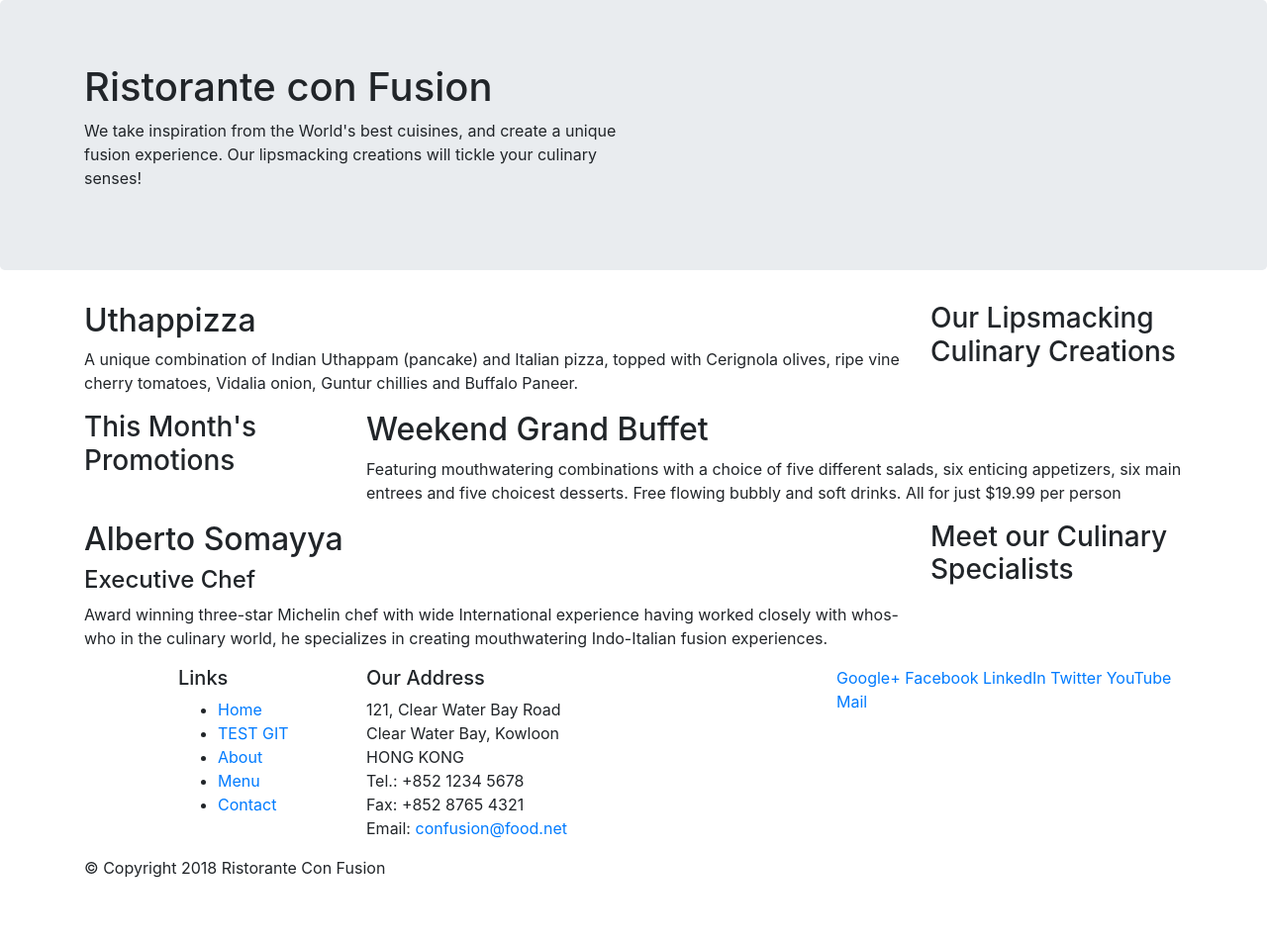
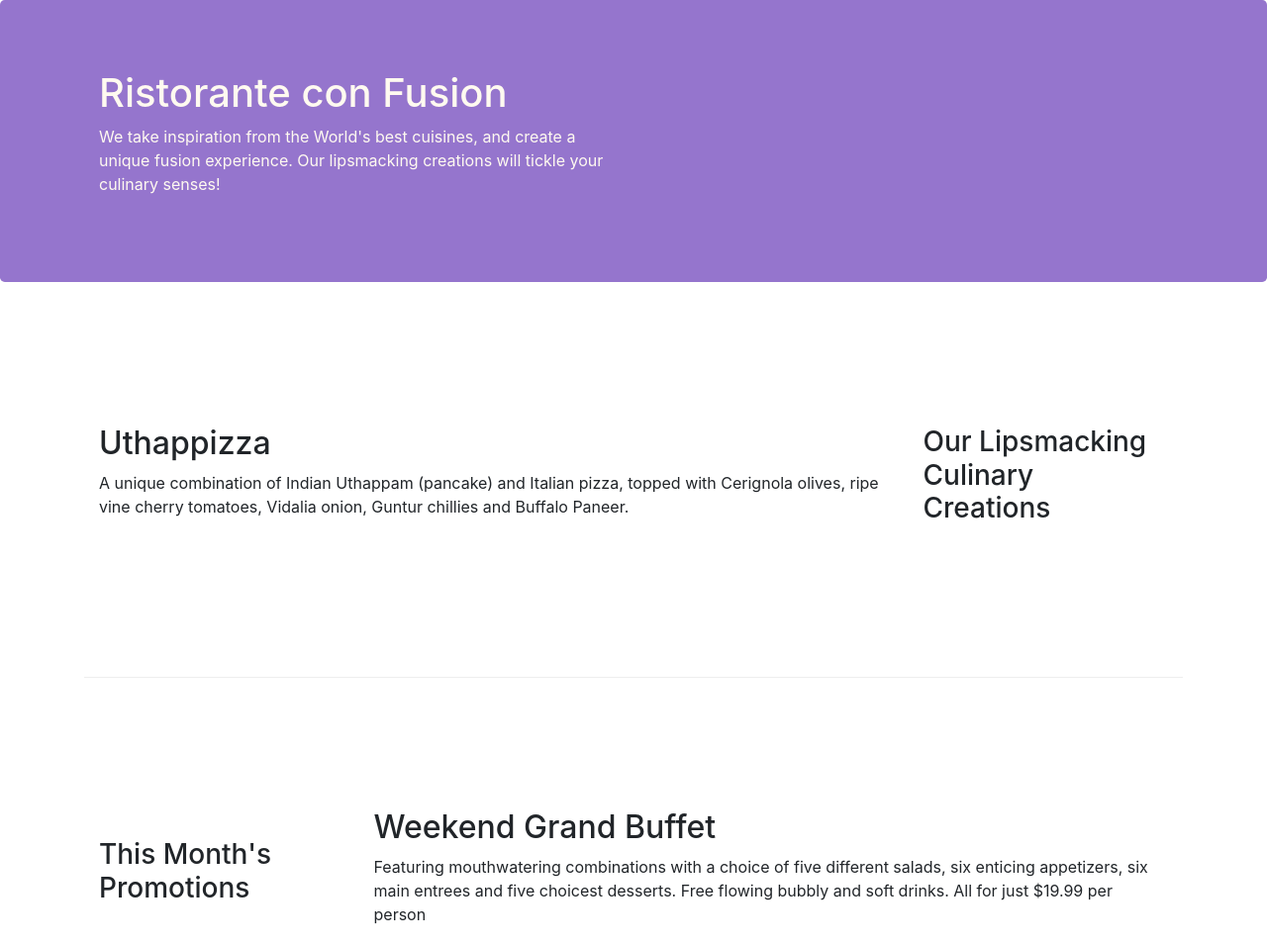
Before and after one commit to KristianPeterZwart/conFusion, a website: page index.html in a window 1280 px wide. Shown: the top 955 px of the page at 99% size. Before the commit the page ends 905 px from the top, so only its background shows below. Drawn offline with nearby package versions, Linux system fonts and the light colour scheme.

Commit message:
Style website

```diff
--- /dev/null
+++ b/css/styles.css
@@ -0,0 +1,29 @@
+.row-header {
+    margin: 0px auto;
+    padding: 0px auto;
+}
+.row-content {
+    margin: 0px auto;
+    padding: 50px 0px 50px 0px;
+    border-bottom: 1px ridge;
+    min-height: 400px;
+}
+
+.footer {
+    background-color: #D1C4E9;
+    margin: 0px auto;
+    padding: 20px 0px 20px 0px;
+}
+
+.jumbotron {
+    padding: 70px 30px 70px 30px;
+    margin: 0px auto;
+    background: #9575CD;
+    color: floralwhite;
+}
+
+.address {
+    font-size: 80%;
+    margin: 0px;
+    color: #0f0f0f;
+}
--- a/index.html
+++ b/index.html
@@ -9,6 +9,7 @@
 
         <!-- Bootstrap CSS -->
         <link rel="stylesheet" href="node_modules/bootstrap/dist/css/bootstrap.min.css">
+        <link rel="stylesheet" href="css/styles.css">
     <title>Ristorante Con Fusion</title>
 </head>
 
@@ -16,7 +17,7 @@
 
     <header class="jumbotron">
         <div class="container">
-            <div class="row">
+            <div class="row row-header">
                 <div class="col-12 col-sm-6">
                 <div>
                     <h1>Ristorante con Fusion</h1>
@@ -30,7 +31,7 @@
 
 
 <div class="container">
-    <div class="row">
+    <div class="row row-content align-items-center">
             <div class="col-12 col-sm-4 order-sm-last col-md-3">
                 <h3>Our Lipsmacking Culinary Creations</h3>
             </div>
@@ -40,7 +41,7 @@
             </div>
         </div>
 
-        <div class="row">
+        <div class="row row-content align-items-center">
             <div class="col-12 col-sm-4 col-md-3">
             <h3>This Month's Promotions</h3>
             </div>
@@ -50,7 +51,7 @@
             </div>
         </div>
 
-      <div class="row">
+      <div class="row row-content align-items-center">
         <div class="col-12 col-sm-4 order-sm-last col-md-3">
                 <h3>Meet our Culinary Specialists</h3>
             </div>
@@ -62,14 +63,13 @@
         </div>
     </div>
 
-    <footer>
+    <footer class="footer">
         <div class="container">
             <div class="row">
                   <div class="col-4 offset-1 git col-sm-2">
                     <h5>Links</h5>
-                    <ul>
+                    <ul class="list-unstyled">
                         <li><a href="#">Home</a></li>
-                        <li><a href="#">TEST GIT</a></li>
                         <li><a href="#">About</a></li>
                         <li><a href="#">Menu</a></li>
                         <li><a href="#">Contact</a></li>
@@ -86,8 +86,8 @@
 		              Email: <a href="mailto:confusion@food.net">confusion@food.net</a>
 		           </address>
                 </div>
-                <div class="col-12 col-sm-4">
-                    <div>
+                <div class="col-12 col-sm-4 align-self-center">
+                    <div class="text-center">
                         <a href="http://google.com/+">Google+</a>
                         <a href="http://www.facebook.com/profile.php?id=">Facebook</a>
                         <a href="http://www.linkedin.com/in/">LinkedIn</a>
@@ -97,7 +97,7 @@
                     </div>
                 </div>
            </div>
-           <div class="row">
+           <div class="row justify-content-center">
                 <div class="col-auto">
                     <p>© Copyright 2018 Ristorante Con Fusion</p>
                 </div>
```
Also changed, not shown: templates/test.html (added, +9 -0 lines).
